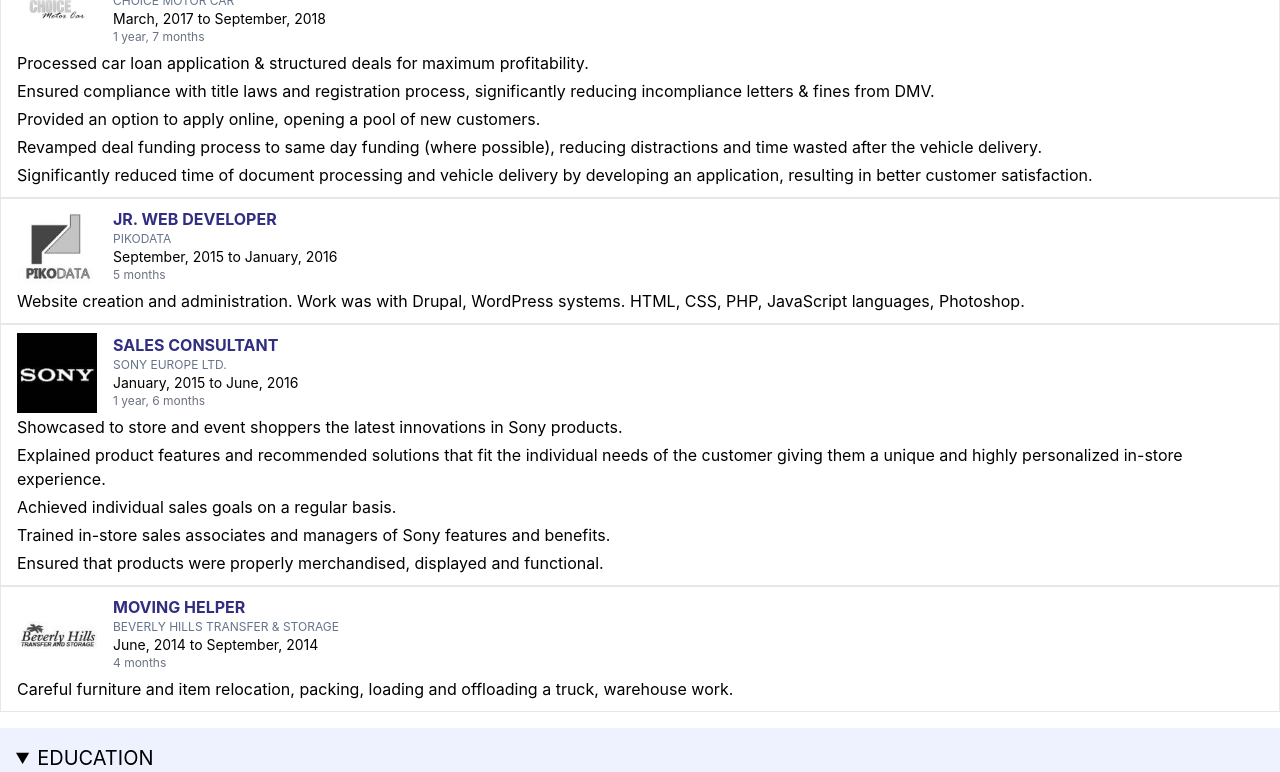
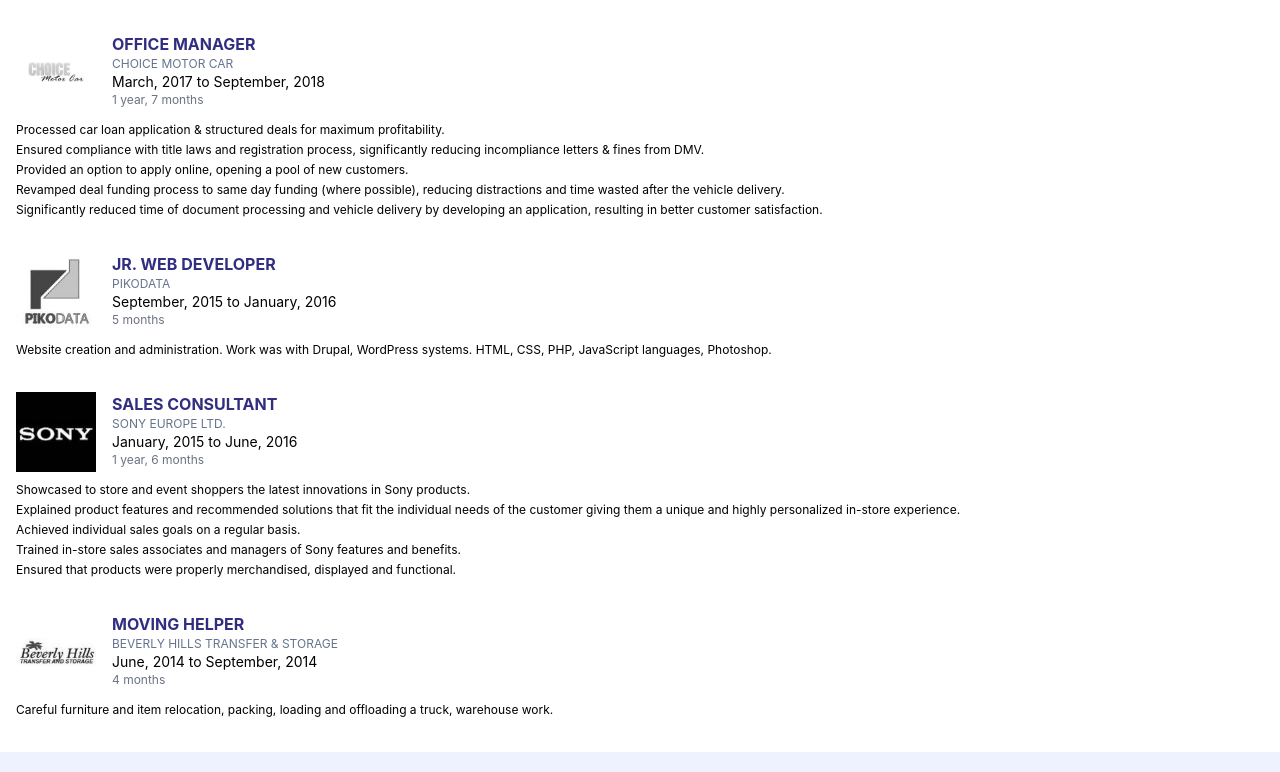
Before and after one commit to jelizarovas/resume, a React (Create React App) app: page / in a window 1280 px wide. Shown: the part 740-1512 px from the top of the page. Built offline with nearby package versions, Linux system fonts and the light colour scheme.

Commit message:
fixed pagebreak pdf added footer

```diff
--- a/src/components/Education.tsx
+++ b/src/components/Education.tsx
@@ -4,7 +4,7 @@
 
 export const Education = () => {
   return (
-    <Section title="EDUCATION">
+    <Section title="EDUCATION HISTORY">
       <div className="flex flex-col">
         {education.map((school, i) => (
           <School key={i} school={school} />
@@ -24,7 +24,7 @@
 
 const School = ({ school }: { school: SchoolType }) => {
   return (
-    <div className="flex flex-col  py-2 border">
+    <div className="jobDiv flex flex-col  py-2 border">
       <div className="flex ">
         <div className="aspect-square max-w-[80px] flex items-center mx-4 rounded">
           <img
--- a/src/components/Employment.tsx
+++ b/src/components/Employment.tsx
@@ -4,12 +4,12 @@
 
 export const Employment = () => {
   return (
-    <Section title="WORK HISTORY">
-      <div className="flex flex-col">
+    <Section title="PROFESSIONAL HISTORY">
+      {/* <div className="flex flex-col"> */}
       {employment.map((job, i) => (
         <Job key={i} job={job} />
       ))}
-      </div>
+      {/* </div> */}
     </Section>
   );
 };
@@ -26,7 +26,7 @@
 
 const Job = ({ job }: { job: JobType }) => {
   return (
-    <div className="flex flex-col  py-2 border">
+    <div className="jobDiv flex flex-col  py-4">
       <div className="flex ">
         <div className="aspect-square max-w-[80px] flex items-center mx-4 rounded">
           <img
@@ -54,14 +54,12 @@
         </div>
       </div>
 
-      <div className="flex flex-col items-stretch">
-        <div className="flex flex-col">
+      <div className="flex flex-col text-xs items-stretch mt-2">
         {job.description.map((duty, i) => (
           <span className="py-0.5 px-4" key={i}>
             {duty}
           </span>
         ))}
-        </div>
       </div>
     </div>
   );
--- a/src/components/Header.tsx
+++ b/src/components/Header.tsx
@@ -11,7 +11,7 @@
 
 export const Header = () => {
   return (
-    <div className="flex flex-col md:flex-row flex-wrap py-4">
+    <div className="flex flex-col sm:flex-row flex-wrap py-4">
       <SubHeader
         title="Name"
         data={person.displayName}
@@ -61,7 +61,7 @@
   ...props
 }: SubHeaderType) => {
   return (
-    <div className="flex text-xl w-full md:w-1/2 space-x-2 items-center py-2 px-4">
+    <div className="flex text-xl w-full sm:w-1/2 space-x-2 items-center py-2 px-4">
       {Icon && <Icon className="" />}
       <span className="hidden">{title}</span>
       {
--- a/src/index.css
+++ b/src/index.css
@@ -15,3 +15,9 @@
   font-family: source-code-pro, Menlo, Monaco, Consolas, 'Courier New',
     monospace;
 }
+
+@media print {
+  .jobDiv {
+     break-inside: avoid;
+  }
+}
```
Also changed, not shown: 1 other file (tests, documents, lock files or other folders). Lines whose indentation alone changed are shown as unchanged.
